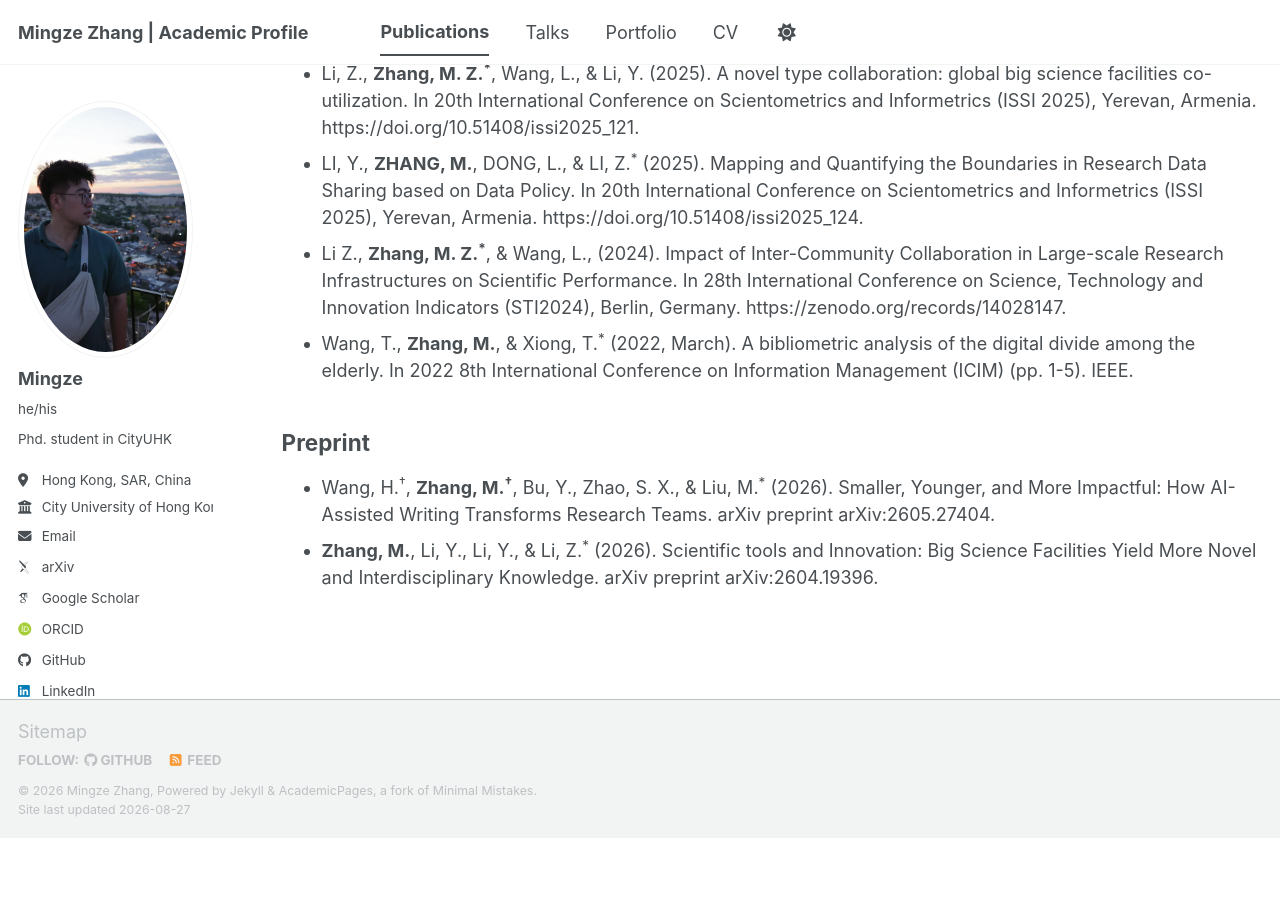
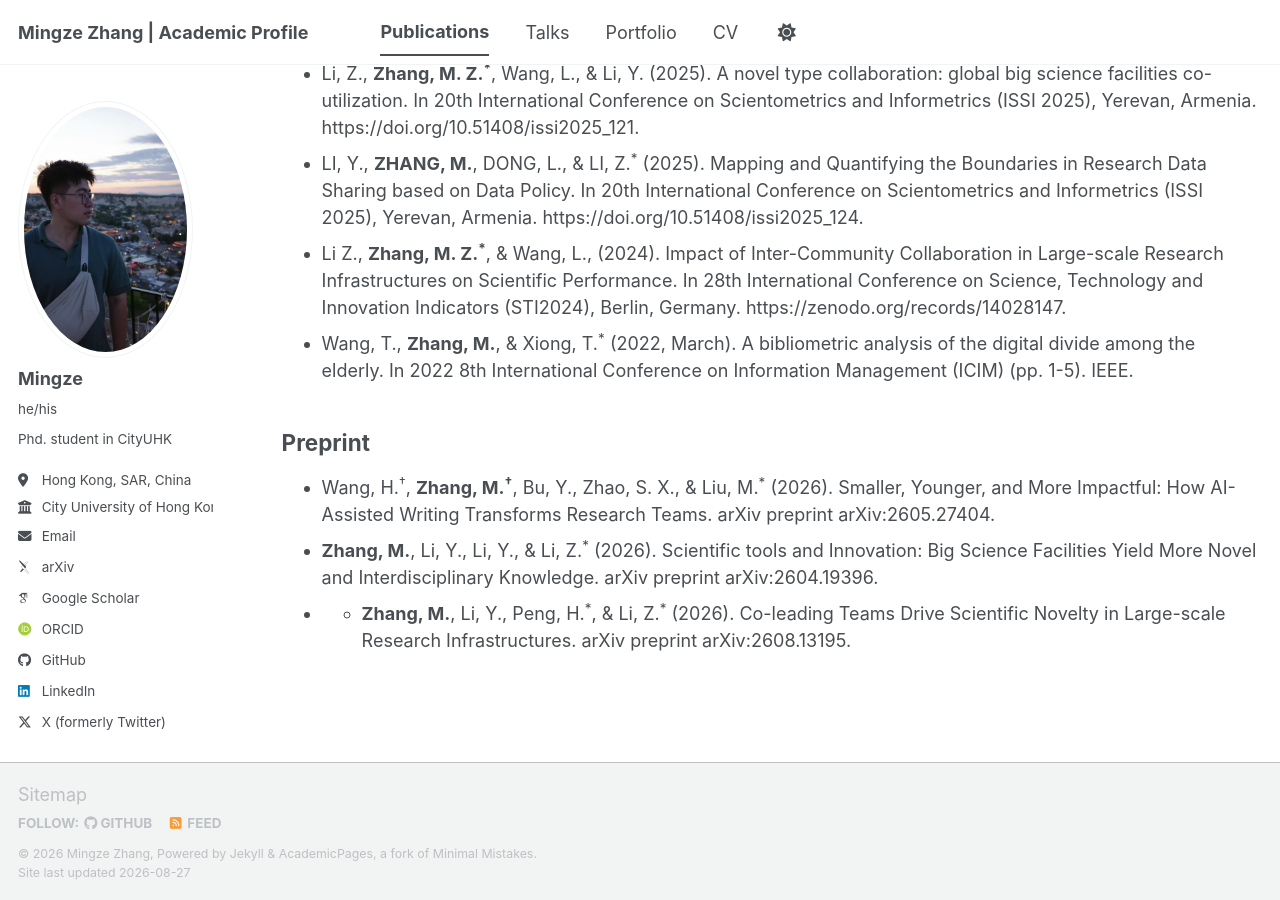
Before and after one commit to zhangmingze-ss/zhangmingze-ss.github.io, a Jekyll site: the page built from _pages/publications.md, in a window 1280 px wide and 900 px high, scrolled down 1198 px. Built offline with Jekyll 4.4.1, drawn with Linux system fonts in a browser that asks for light colours; some web fonts are replaced; a script bundle is joined from its source files by our own code; library files that are not in the unit come from our copies; before the commit the page ends 2035 px from its top, so only the background shows below that.

Commit message:
Add new publication entry for Zhang et al. (2026)

```diff
--- a/_pages/publications.md
+++ b/_pages/publications.md
@@ -44,6 +44,7 @@
 
 * Wang, H.<sup>†</sup>, **Zhang, M.<sup>†</sup>**, Bu, Y., Zhao, S. X., & Liu, M.<sup>*</sup> (2026). Smaller, Younger, and More Impactful: How AI-Assisted Writing Transforms Research Teams. arXiv preprint arXiv:2605.27404.
 * **Zhang, M.**, Li, Y., Li, Y., & Li, Z.<sup>*</sup> (2026). Scientific tools and Innovation: Big Science Facilities Yield More Novel and Interdisciplinary Knowledge. arXiv preprint arXiv:2604.19396.
+* * **Zhang, M.**, Li, Y., Peng, H.<sup>*</sup>, & Li, Z.<sup>*</sup> (2026). Co-leading Teams Drive Scientific Novelty in Large-scale Research Infrastructures. arXiv preprint arXiv:2608.13195.
 
 <!-- {% include base_path %}
 
```
